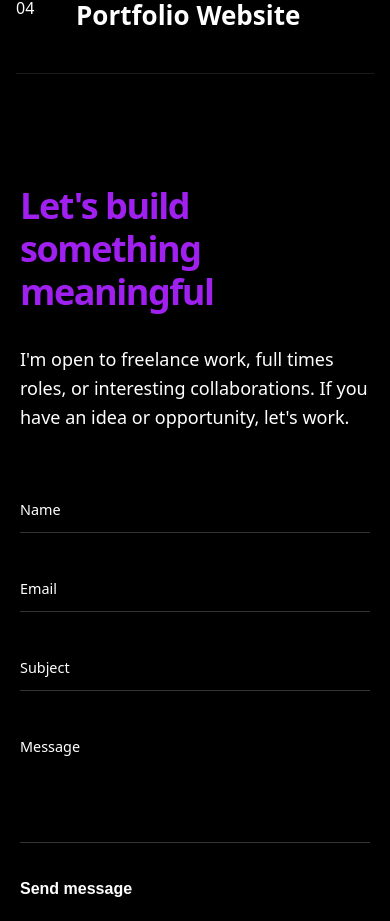
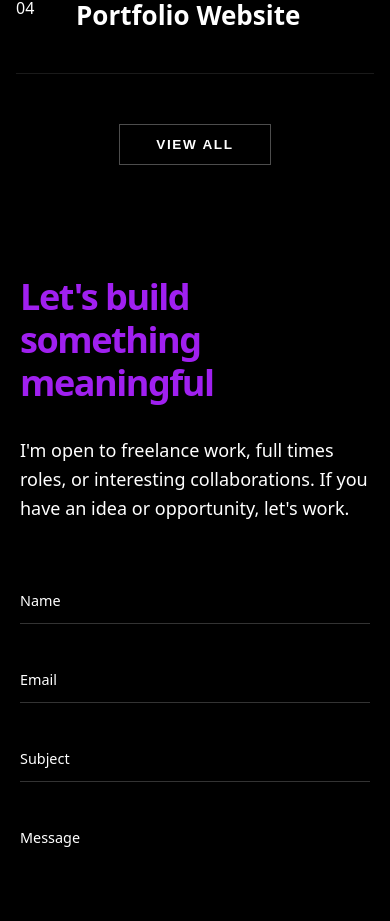
Before and after one commit to Karthik-Sujith/Karthik-, a React (Vite) app: page / in a window 390 px wide. Shown: the part 4238-5159 px from the top of the page. Built offline with nearby package versions, Linux system fonts and the light colour scheme.

Commit message:
Fix: Added a view all button in projects section

```diff
--- a/src/components/main/projects/Projects.css
+++ b/src/components/main/projects/Projects.css
@@ -2,7 +2,8 @@
   background: black;
   color: white;
   padding: 50px 0;
-font-family: system-ui, -apple-system, BlinkMacSystemFont, 'Segoe UI', Roboto, Oxygen, Ubuntu, Cantarell, 'Open Sans', 'Helvetica Neue', sans-serif;
+  font-family: system-ui, -apple-system, BlinkMacSystemFont, 'Segoe UI', Roboto,
+    Oxygen, Ubuntu, Cantarell, 'Open Sans', 'Helvetica Neue', sans-serif;
 }
 
 .type-container {
@@ -15,7 +16,6 @@ font-family: system-ui, -apple-system, BlinkMacSystemFont, 'Segoe UI', Roboto, O
   font-size: 50px;
   font-weight: 800;
   margin-bottom: 30px;
-
   text-align: center;
 }
 
@@ -46,12 +46,10 @@ font-family: system-ui, -apple-system, BlinkMacSystemFont, 'Segoe UI', Roboto, O
   transition: transform 0.4s ease, color 0.3s ease;
 }
 
-/* ✅ ACTIVE TITLE COLOR */
 .type-row.active h3 {
   color: #a020f0;
 }
 
-/* CLICK REVEAL */
 .type-reveal {
   max-height: 0;
   overflow: hidden;
@@ -107,6 +105,52 @@ font-family: system-ui, -apple-system, BlinkMacSystemFont, 'Segoe UI', Roboto, O
   width: 100%;
 }
 
+/* VIEW ALL BUTTON */
+.type-view-all-wrapper {
+  display: flex;
+  justify-content: center;
+  margin-top: 50px;
+}
+
+.type-view-all-btn {
+  background: transparent;
+  color: white;
+  border: 1px solid rgba(255, 255, 255, 0.3);
+  padding: 14px 48px;
+  font-size: 0.95rem;
+  font-weight: 600;
+  letter-spacing: 0.12em;
+  text-transform: uppercase;
+  cursor: pointer;
+  position: relative;
+  overflow: hidden;
+  transition: color 0.35s ease, border-color 0.35s ease;
+}
+
+.type-view-all-btn::before {
+  content: "";
+  position: absolute;
+  inset: 0;
+  background: linear-gradient(90deg, #a020f0, #6600cc);
+  transform: scaleX(0);
+  transform-origin: left;
+  transition: transform 0.35s ease;
+  z-index: 0;
+}
+
+.type-view-all-btn:hover::before {
+  transform: scaleX(1);
+}
+
+.type-view-all-btn:hover {
+  border-color: #a020f0;
+}
+
+.type-view-all-btn span {
+  position: relative;
+  z-index: 1;
+}
+
 /* RESPONSIVE */
 @media (max-width: 768px) {
   .type-title {
@@ -118,7 +162,6 @@ font-family: system-ui, -apple-system, BlinkMacSystemFont, 'Segoe UI', Roboto, O
   }
 }
 
-
 @media (max-width: 600px) {
   .type-container {
     padding: 20px 16px;
@@ -126,7 +169,6 @@ font-family: system-ui, -apple-system, BlinkMacSystemFont, 'Segoe UI', Roboto, O
 
   .type-row h3 {
     font-size: 26px !important;
-
   }
 
   .type-index {
@@ -136,14 +178,19 @@ font-family: system-ui, -apple-system, BlinkMacSystemFont, 'Segoe UI', Roboto, O
   .type-title {
     margin-bottom: 10px;
   }
+
+  .type-view-all-btn {
+    padding: 12px 36px;
+    font-size: 0.85rem;
+  }
 }
 
-
-@media(max-width:1024px){
-  .type-title h2s{
+@media (max-width: 1024px) {
+  .type-title h2 {
     font-size: 50px;
   }
-.type-row h3 {
+
+  .type-row h3 {
     font-size: 40px;
   }
 }
--- a/src/components/main/projects/Projects.jsx
+++ b/src/components/main/projects/Projects.jsx
@@ -1,4 +1,5 @@
 import { useEffect, useRef, useState } from "react";
+import { useNavigate } from "react-router-dom";
 import "./Projects.css";
 import gsap from "gsap";
 import { ScrollTrigger } from "gsap/ScrollTrigger";
@@ -30,6 +31,7 @@ const projects = [
 export default function Projects() {
   const [active, setActive] = useState(null);
   const rowsRef = useRef([]);
+  const navigate = useNavigate();
 
   useEffect(() => {
     rowsRef.current.forEach((row, i) => {
@@ -90,6 +92,15 @@ export default function Projects() {
             </div>
           ))}
         </div>
+
+        <div className="type-view-all-wrapper">
+          <button
+            className="type-view-all-btn"
+            onClick={() => navigate("/projects")}
+          >
+            <span>View All</span>
+          </button>
+        </div>
       </div>
     </section>
   );
```
